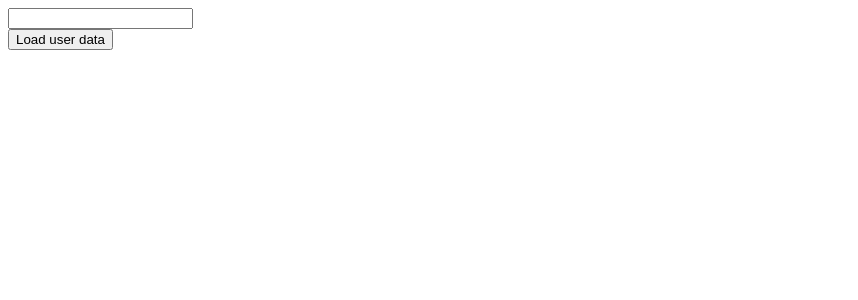
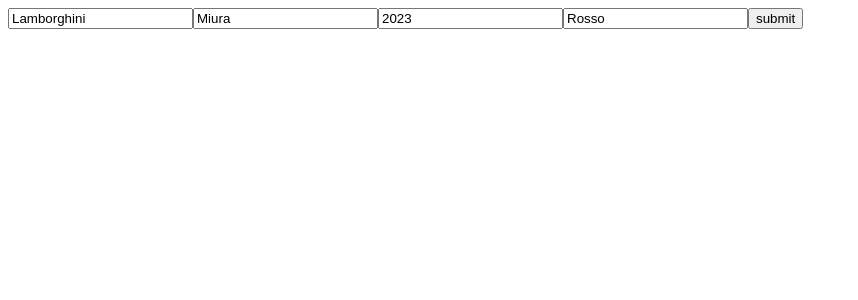
Before and after one commit to RobertoFanara/Esercizi-React, a React (Create React App) app in the folder Esercizi da Mandare/esercizio/: page / in a window 1280 px wide. Shown: the top 300 px of the page, without its empty margins (0-858 px from the left). Built offline with nearby package versions, Linux system fonts and the light colour scheme.

Commit message:
esercizio 42 completato

```diff
--- a/Esercizi da Mandare/esercizio/src/App.js
+++ b/Esercizi da Mandare/esercizio/src/App.js
@@ -1,14 +1,19 @@
-import { useState } from "react"
-import GithubUser from "./GithubUser"
-const App =() => {
-    const [username, setUsername] = useState("")
+import CarForm from "./CarForm"
 
-    return(
-        <div>
-        <input value={username} onChange={(e) => setUsername(e.target.value)}/>
-        <GithubUser username={username}/>
-        </div>
-    )
+const App = () => {
+
+  let initialData = {
+  name: "Lamborghini",
+  model: "Miura",
+  year: "2023",
+  color: "Rosso"
+  }
+
+return (
+      <>
+      <CarForm initialData={initialData}/>
+      </>
+    );
 }
 
 export default App
--- /dev/null
+++ b/Esercizi da Mandare/esercizio/src/CarForm.js
@@ -0,0 +1,31 @@
+import { useEffect, useRef } from "react"
+
+const CarForm = ({initialData}) => {
+
+    const carDetails = useRef()
+    const formName = useRef()
+    const formModel = useRef()
+    const formYear = useRef()
+    const formColor = useRef()
+
+    const onSubmit = (e) => {
+      e.preventDefault()
+      console.log([formName.current.value, formModel.current.value, formYear.current.value, formColor.current.value])
+    }
+
+    useEffect(() => {carDetails.current.reset();}, [initialData])
+
+    return(
+        <>
+        <form ref={carDetails}>
+          <input ref={formName} name="name" type="text" onChange={e => (e.target.value)} defaultValue={initialData.name}/>
+          <input ref={formModel} name="model" type="text" onChange={e => (e.target.value)} defaultValue={initialData.model}/>
+          <input ref={formYear} name="year" type="text" onChange={e => (e.target.value)} defaultValue={initialData.year}/>
+          <input ref={formColor} name="color" type="text" onChange={e => (e.target.value)} defaultValue={initialData.color}/>
+          <button type="submit" onClick={onSubmit}>submit</button>
+        </form>
+      </>
+    )
+}
+
+export default CarForm
--- a/Esercizi da Mandare/esercizio/src/GithubUser.js
+++ /dev/null
@@ -1,27 +0,0 @@
-import useGithubUser from "./useGithubUser";
-
-const GithubUser = ({ username }) => {
-  const { data, loading, error, onFetchUser } = useGithubUser(username);
-
-  function handleGetUserData(){
-    onFetchUser(username)
-  }
-
-  return (
-    <div>
-      <button onClick={handleGetUserData}>Load user data</button>
-      {data && (
-        <>
-          <div>
-            {loading && <h1>Loading...</h1>}
-            {error && <h1>Error</h1>}
-            <h1>{data.name}</h1>
-            <p>{data.login}</p>
-          </div>
-        </>
-      )}
-    </div>
-  );
-}
-
-export default GithubUser
--- a/Esercizi da Mandare/esercizio/src/useGithubUser.js
+++ /dev/null
@@ -1,34 +0,0 @@
-import { useState } from "react";
-
-const useGithubUser = () => {
-  const [data, setData] = useState(null);
-  const [loading, setLoading] = useState(false);
-  const [error, setError] = useState(null);
-
-  async function fetchGithubUser(username) {
-    setLoading(true);
-    setError(null);
-
-    try {
-      const response = await fetch(`https://api.github.com/users/${username}`);
-      const json = await response.json();
-
-      if (response.status !==200) {
-        setError(new Error())
-      }
-
-      setData(json);
-    } catch (error) {
-      setError(error);
-      setData(null);
-    } finally {
-      setLoading(false);
-    }
-  }
-
-
-
-  return {data, loading, error, onFetchUser: fetchGithubUser };
-}
-
-export default useGithubUser
```
